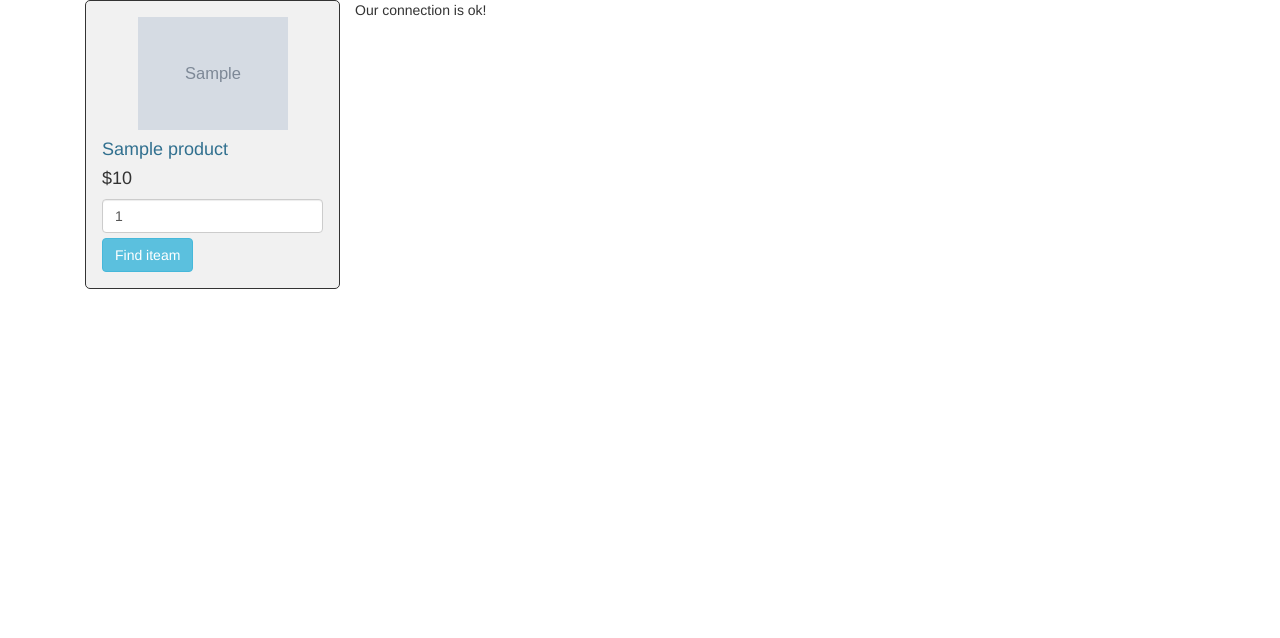
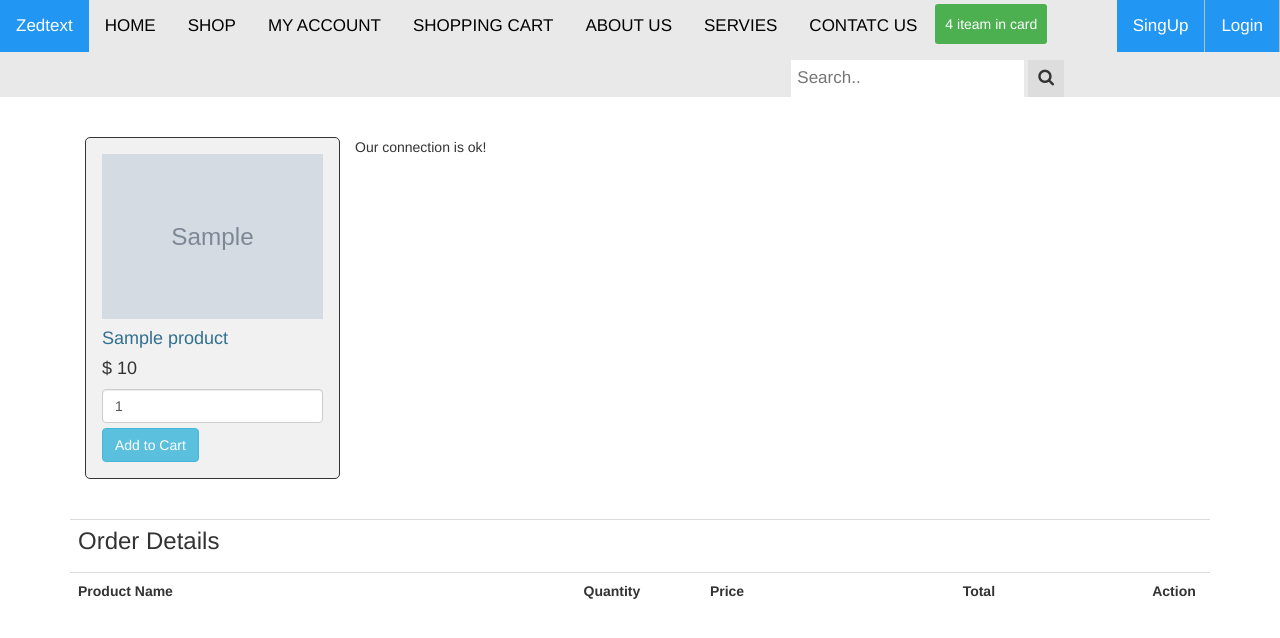
Before and after one commit to aravinthan97/e-commerce, a PHP site: page /shop.php in a window 1280 px wide. Shown: the top 638 px of the page. Run offline with PHP 8.4, Linux system fonts and the light colour scheme; tables that the repository leaves empty or names only in its code hold one stand-in row (values such as "Sample post"); grey boxes marked "Sample" are stand-in pictures; lists and menus that the app fills with data are empty.

Commit message:
update 2 wiht shopping card
update 2

```diff
--- a/shop.php
+++ b/shop.php
@@ -1,39 +1,102 @@
+<?php
+session_start();
+$product_ids = array();
+//session_destroy();
 
+//check if Add to Cart button has been submitted
+if(filter_input(INPUT_POST, 'add_to_cart')){
+    if(isset($_SESSION['shopping_cart'])){
+
+        //keep track of how mnay products are in the shopping cart
+        $count = count($_SESSION['shopping_cart']);
+
+        //create sequantial array for matching array keys to products id's
+        $product_ids = array_column($_SESSION['shopping_cart'], 'id');
+
+        if (!in_array(filter_input(INPUT_GET, 'id'), $product_ids)){
+        $_SESSION['shopping_cart'][$count] = array
+            (
+                'id' => filter_input(INPUT_GET, 'id'),
+                'name' => filter_input(INPUT_POST, 'name'),
+                'price' => filter_input(INPUT_POST, 'price'),
+                'quantity' => filter_input(INPUT_POST, 'quantity')
+            );
+        }
+        else { //product already exists, increase quantity
+            //match array key to id of the product being added to the cart
+            for ($i = 0; $i < count($product_ids); $i++){
+                if ($product_ids[$i] == filter_input(INPUT_GET, 'id')){
+                    //add item quantity to the existing product in the array
+                    $_SESSION['shopping_cart'][$i]['quantity'] += filter_input(INPUT_POST, 'quantity');
+                }
+            }
+        }
+
+    }
+    else { //if shopping cart doesn't exist, create first product with array key 0
+        //create array using submitted form data, start from key 0 and fill it with values
+        $_SESSION['shopping_cart'][0] = array
+        (
+            'id' => filter_input(INPUT_GET, 'id'),
+            'name' => filter_input(INPUT_POST, 'name'),
+            'price' => filter_input(INPUT_POST, 'price'),
+            'quantity' => filter_input(INPUT_POST, 'quantity')
+        );
+    }
+}
+
+if(filter_input(INPUT_GET, 'action') == 'delete'){
+    //loop through all products in the shopping cart until it matches with GET id variable
+    foreach($_SESSION['shopping_cart'] as $key => $product){
+        if ($product['id'] == filter_input(INPUT_GET, 'id')){
+            //remove product from the shopping cart when it matches with the GET id
+            unset($_SESSION['shopping_cart'][$key]);
+        }
+    }
+    //reset session array keys so they match with $product_ids numeric array
+    $_SESSION['shopping_cart'] = array_values($_SESSION['shopping_cart']);
+}
+
+//pre_r($_SESSION);
+
+function pre_r($array){
+    echo '<pre>';
+    print_r($array);
+    echo '</pre>';
+}
+?>
 <!DOCTYPE html>
 <html>
     <head>
-    <meta charset="utf-8">
-    <title>shop</title>
+        <title>Shopping Cart (working)</title>
          <?php include 'includes/apiLink.php'; ?>
-      <link rel="stylesheet" href="styles/cart.css">
+         <?php include 'includes/top_nav.php'; ?>
+        <link rel="stylesheet" href="cart.css" />
     </head>
     <body>
-
         <div class="container">
-
         <?php
          include_once "includes/DB.php";
-        //    $connect = mysqli_connect('localhost', 'root', '', 'zedtext');
+    //    $connect = mysqli_connect('localhost', 'root', 'mypass123', 'cart');
         $query = 'SELECT * FROM products ORDER by id ASC';
         $result = mysqli_query($conn, $query);
 
         if ($result):
             if(mysqli_num_rows($result)>0):
                 while($product = mysqli_fetch_assoc($result)):
-
-
+                //print_r($product);
                 ?>
-
                 <div class="col-sm-4 col-md-3" >
                     <form method="post" action="cart.php?action=add&id=<?php echo $product['id']; ?>">
                         <div class="products">
-                           <img src="<?php echo $product['image']; ?>" class="img-responsive" width="150px"/>
+                            <img src="<?php echo $product['image']; ?>" class="img-responsive" />
                             <h4 class="text-info"><?php echo $product['name']; ?></h4>
-                           <h4>$<?php echo $product['price'];?></h4>
-                           <input type="text" name="quantity" class="form-control" value="1"/>
-                           <input type="hidden" name="name" value="<?php echo $product['name'];?>"/>
-                           <input type="hidden" name="price" value="<?php echo $product['price'];?>"/>
-                           <input type="submit" name="add_to_cart" style="margin-top:5px;" class="btn btn-info" value="Find iteam" />
+                            <h4>$ <?php echo $product['price']; ?></h4>
+                            <input type="text" name="quantity" class="form-control" value="1" />
+                            <input type="hidden" name="name" value="<?php echo $product['name']; ?>" />
+                            <input type="hidden" name="price" value="<?php echo $product['price']; ?>" />
+                            <input type="submit" name="add_to_cart" style="margin-top:5px;" class="btn btn-info"
+                                   value="Add to Cart" />
                         </div>
                     </form>
                 </div>
@@ -41,11 +104,62 @@
                 endwhile;
             endif;
         endif;
+        ?>
+        <div style="clear:both"></div>
+        <br />
+        <div class="table-responsive">
+        <table class="table">
+            <tr><th colspan="5"><h3>Order Details</h3></th></tr>
+        <tr>
+             <th width="40%">Product Name</th>
+             <th width="10%">Quantity</th>
+             <th width="20%">Price</th>
+             <th width="15%">Total</th>
+             <th width="5%">Action</th>
+        </tr>
+        <?php
+        if(!empty($_SESSION['shopping_cart'])):
 
+             $total = 0;
+
+             foreach($_SESSION['shopping_cart'] as $key => $product):
         ?>
-
-
+        <tr>
+           <td><?php echo $product['name']; ?></td>
+           <td><?php echo $product['quantity']; ?></td>
+           <td>$ <?php echo $product['price']; ?></td>
+           <td>$ <?php echo number_format($product['quantity'] * $product['price'], 2); ?></td>
+           <td>
+               <a href="cart.php?action=delete&id=<?php echo $product['id']; ?>">
+                    <div class="btn-danger">Remove</div>
+               </a>
+           </td>
+        </tr>
+        <?php
+                  $total = $total + ($product['quantity'] * $product['price']);
+             endforeach;
+        ?>
+        <tr>
+             <td colspan="3" align="right">Total</td>
+             <td align="right">$ <?php echo number_format($total, 2); ?></td>
+             <td></td>
+        </tr>
+        <tr>
+            <!-- Show checkout button only if the shopping cart is not empty -->
+            <td colspan="5">
+             <?php
+                if (isset($_SESSION['shopping_cart'])):
+                if (count($_SESSION['shopping_cart']) > 0):
+             ?>
+                <a href="#" class="button">Checkout</a>
+             <?php endif; endif; ?>
+            </td>
+        </tr>
+        <?php
+        endif;
+        ?>
+        </table>
          </div>
-
+        </div>
     </body>
 </html>
```
Also changed, not shown: includes/shop_int.php (deleted, +0 -15 lines). Lines whose indentation alone changed are shown as unchanged.
